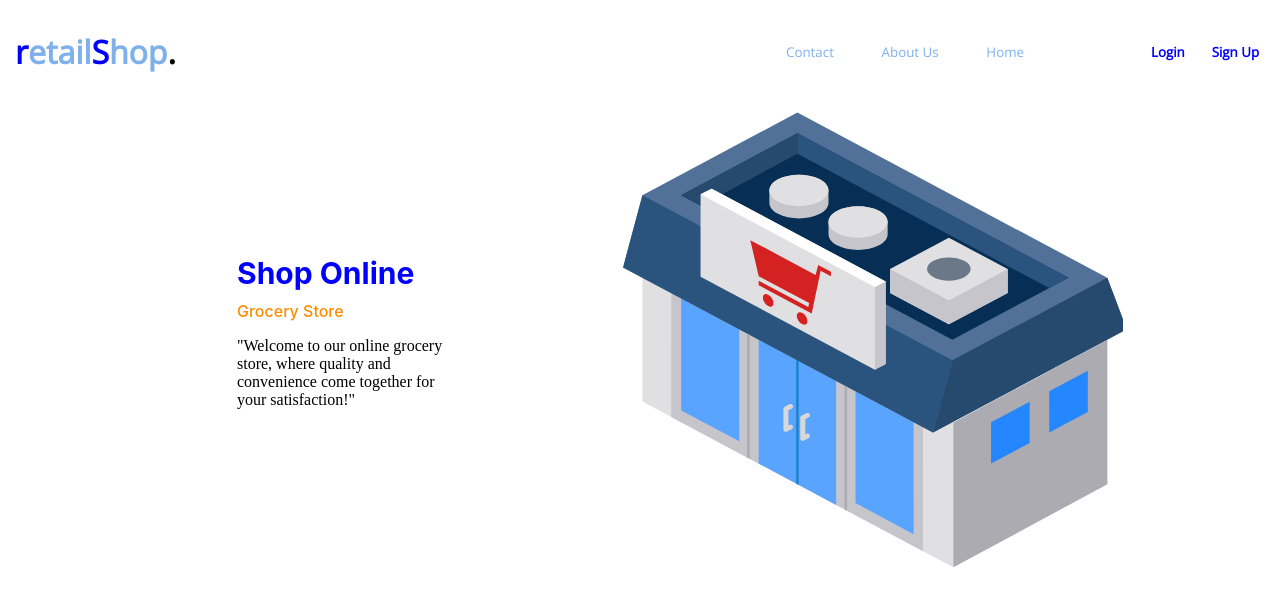
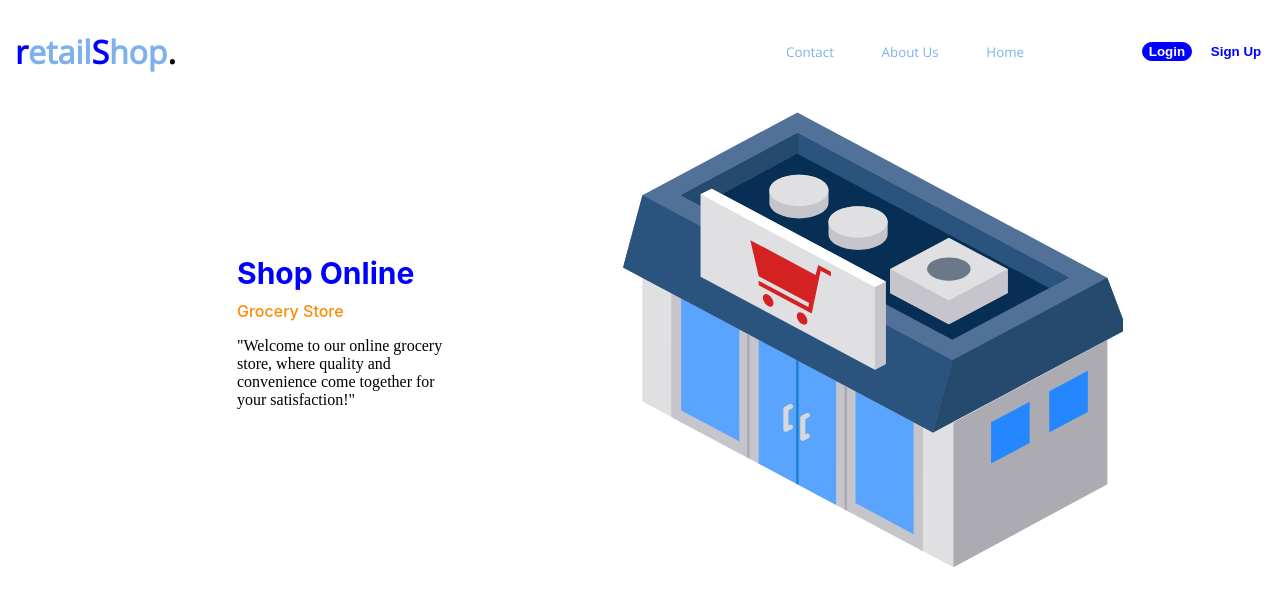
Before and after one commit to amar312696/retailShop, a React (Create React App) app in the folder retailShop-frontend/: page / in a window 1280 px wide. Shown: the top 606 px of the page. Built offline with nearby package versions, Linux system fonts and the light colour scheme; a web font is replaced by a local one.

Commit message:
updated look of signUp and login

```diff
--- a/retailShop-frontend/src/components/Navbar.css
+++ b/retailShop-frontend/src/components/Navbar.css
@@ -47,3 +47,15 @@ h1.retailShop {
     color: #0000FF;
     font-weight: bolder;
 }
+button.login.loginbutton {
+    border-radius: 10px;
+    border: solid #00F 1px;
+    color: white;
+    background: #00f;
+}
+
+button.signUp.signbutton {
+    border-radius: 10px;
+    border: solid 1px white;
+    background: white;
+}
--- a/retailShop-frontend/src/components/Navbar.js
+++ b/retailShop-frontend/src/components/Navbar.js
@@ -12,8 +12,8 @@ const Navbar =()=>{
                         <button className="home navbutton">Home</button>
                     </div>
                     <div className="extreme_sidebar">
-                        <button className="login navbutton">Login</button>
-                        <button className="signUp navbutton">Sign Up</button>
+                        <button className="login loginbutton">Login</button>
+                        <button className="signUp signbutton">Sign Up</button>
                     </div>
                 </div>
             </div>
```
